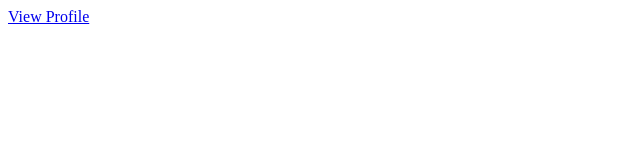
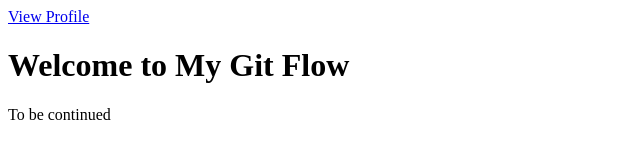
Before and after one commit to LucianChan-Tech/Basic-Dev-Op-Lab3, a plain HTML site: page index.html in a window 1280 px wide. Shown: the whole page, without its empty margins (0-640 px from the left). Drawn offline with Linux system fonts and the light colour scheme.

Commit message:
contain keyword
step1.8

```diff
--- a/index.html
+++ b/index.html
@@ -1 +1,3 @@
 <a href="profile.html">View Profile</a>
+<h1>Welcome to My Git Flow</h1>
+<p>To be continued</p>
```
Also changed, not shown: profile.html (+1 -1 lines).
